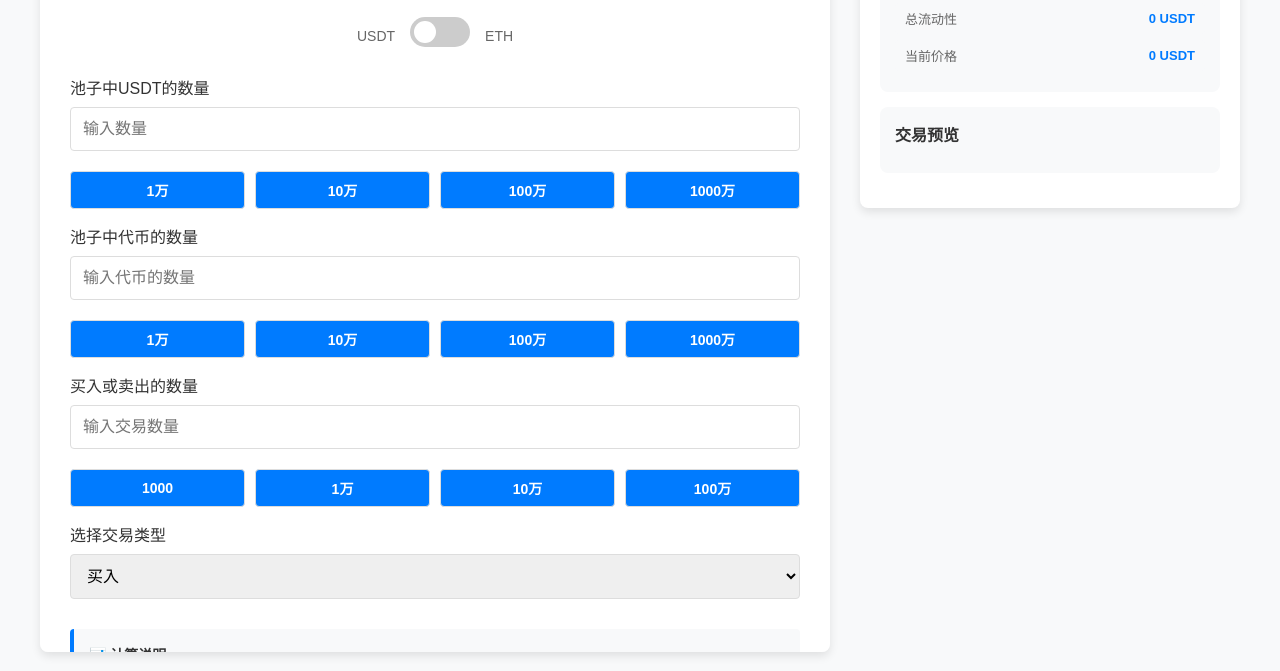
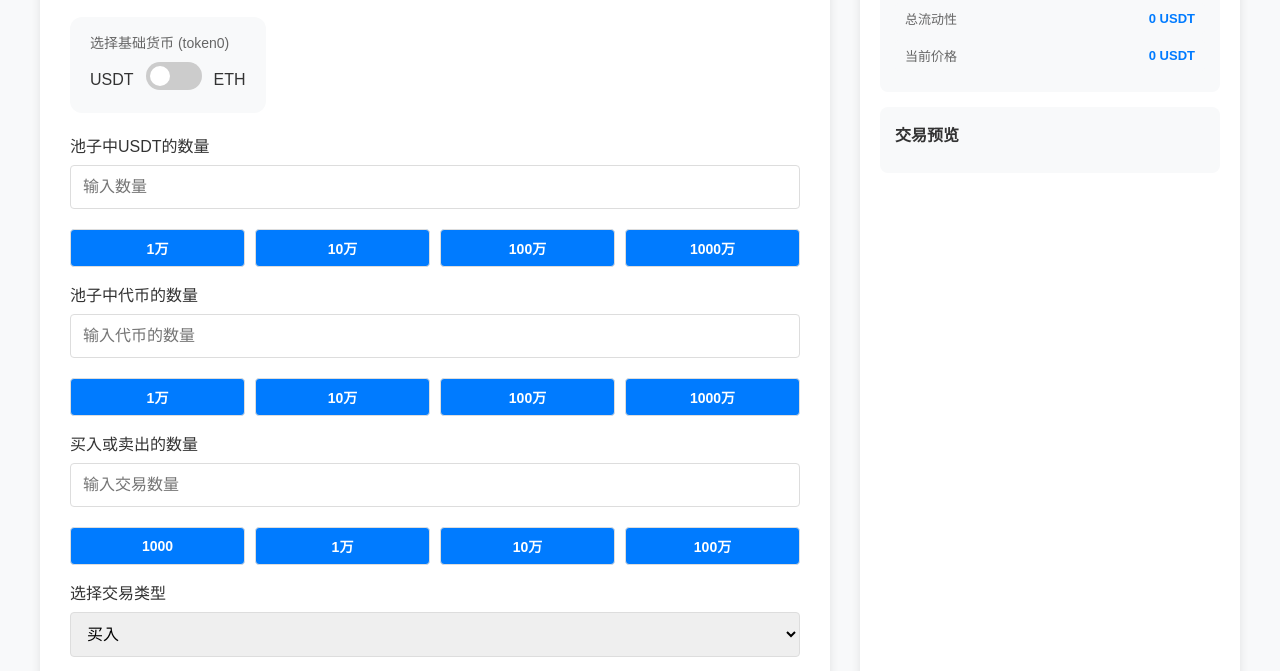
Before and after one commit to GuoyiZhang/Pump_BondingCurve, a plain HTML site: page uniswap.html in a window 1280 px wide. Shown: the part 108-779 px from the top of the page. Drawn offline with Linux system fonts and the light colour scheme.

Commit message:
Update uniswap.html

```diff
--- a/uniswap.html
+++ b/uniswap.html
@@ -15,7 +15,6 @@
             font-family: 'Arial', sans-serif;
             background-color: #f8f9fa;
             padding: 40px 20px;
-            min-height: 100vh;
             margin: 0;
         }
 
@@ -24,7 +23,6 @@
             margin: 0 auto;
             display: flex;
             gap: 30px;
-            height: calc(100vh - 80px);
         }
 
         .input-section {
@@ -33,7 +31,6 @@
             padding: 30px;
             border-radius: 8px;
             box-shadow: 0 4px 10px rgba(0, 0, 0, 0.1);
-            overflow-y: auto;
         }
 
         .result-section {
@@ -44,7 +41,6 @@
             box-shadow: 0 4px 10px rgba(0, 0, 0, 0.1);
             position: sticky;
             top: 40px;
-            height: fit-content;
             font-size: 14px;
         }
 
@@ -243,10 +239,9 @@
 
         .switch-container {
             display: flex;
-            align-items: center;
-            justify-content: center;
+            align-items: flex-start;
+            justify-content: flex-start;
             margin-bottom: 20px;
-            gap: 15px;
         }
 
         .switch-label {
@@ -356,6 +351,46 @@
             font-size: 13px;
             color: #666;
         }
+
+        .base-token-selector {
+            background: #f8f9fa;
+            padding: 15px 20px;
+            border-radius: 12px;
+            text-align: left;
+        }
+
+        .base-token-label {
+            color: #666;
+            font-size: 14px;
+            margin-bottom: 10px;
+        }
+
+        .token-switch {
+            display: flex;
+            align-items: center;
+            justify-content: flex-start;
+            gap: 12px;
+        }
+
+        .token-name {
+            font-size: 16px;
+            font-weight: 500;
+            color: #333;
+        }
+
+        .switch {
+            width: 56px;
+            height: 28px;
+        }
+
+        .slider:before {
+            height: 20px;
+            width: 20px;
+        }
+
+        input:checked + .slider:before {
+            transform: translateX(28px);
+        }
     </style>
 </head>
 <body>
@@ -365,12 +400,17 @@
         <h1>Uniswap 价格计算器</h1>
 
         <div class="switch-container">
-            <span class="switch-label">USDT</span>
-            <label class="switch">
-                <input type="checkbox" id="base-token-switch" onchange="toggleBaseToken()">
-                <span class="slider"></span>
-            </label>
-            <span class="switch-label">ETH</span>
+            <div class="base-token-selector">
+                <div class="base-token-label">选择基础货币 (token0)</div>
+                <div class="token-switch">
+                    <span class="token-name">USDT</span>
+                    <label class="switch">
+                        <input type="checkbox" id="base-token-switch" onchange="toggleBaseToken()">
+                        <span class="slider"></span>
+                    </label>
+                    <span class="token-name">ETH</span>
+                </div>
+            </div>
         </div>
 
         <div id="eth-price-section" style="display: none;">
```
